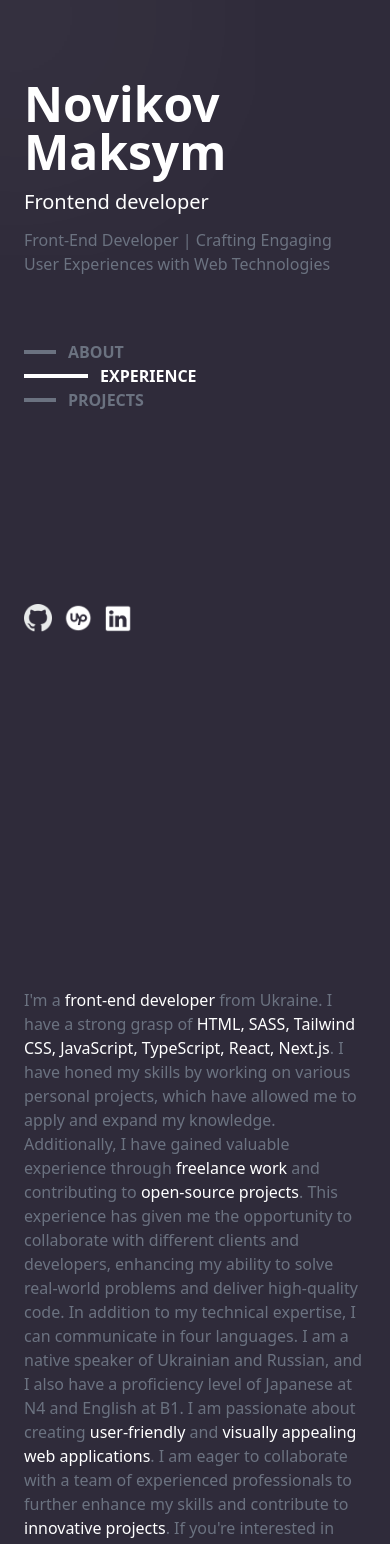
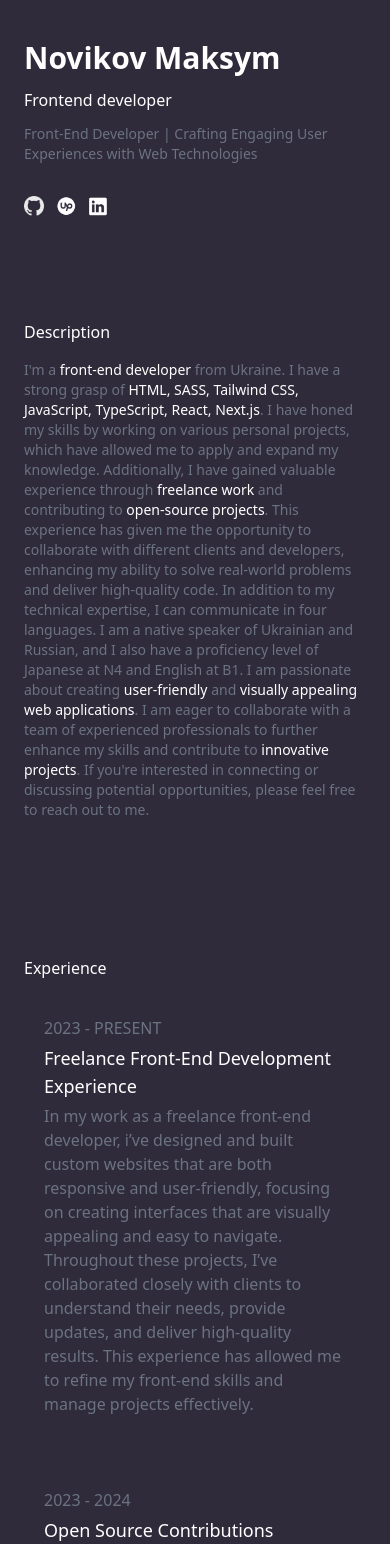
Before and after one commit to Rabbok/homepage3.0, a Next.js app: page / in a window 390 px wide. Shown: the top 1544 px of the page. Built offline with nearby package versions, Linux system fonts and the light colour scheme.

Commit message:
fix: improved layout and styling for mobile devices

```diff
--- a/src/app/components/Description/Description.tsx
+++ b/src/app/components/Description/Description.tsx
@@ -3,7 +3,7 @@ import StyledText from "../StyledText/StyledText";
 const Description = () => {
     return (
         <div>
-            <p className="text-gray-500 text-l font-medium">I'm a <StyledText>front-end developer</StyledText> from Ukraine. I have a strong grasp of <StyledText>HTML, SASS, Tailwind CSS, JavaScript, TypeScript, React, Next.js</StyledText>. I have honed my skills by working on various personal projects, which have allowed me to apply and expand my knowledge. Additionally, I have gained valuable experience through <StyledText>freelance work</StyledText> and contributing to <StyledText>open-source projects</StyledText>. This experience has given me the opportunity to collaborate with different clients and developers, enhancing my ability to solve real-world problems and deliver high-quality code.
+            <p className="text-gray-500 text-sm lg:text-base font-medium">I'm a <StyledText>front-end developer</StyledText> from Ukraine. I have a strong grasp of <StyledText>HTML, SASS, Tailwind CSS, JavaScript, TypeScript, React, Next.js</StyledText>. I have honed my skills by working on various personal projects, which have allowed me to apply and expand my knowledge. Additionally, I have gained valuable experience through <StyledText>freelance work</StyledText> and contributing to <StyledText>open-source projects</StyledText>. This experience has given me the opportunity to collaborate with different clients and developers, enhancing my ability to solve real-world problems and deliver high-quality code.
 
 In addition to my technical expertise, I can communicate in four languages. I am a native speaker of Ukrainian and Russian, and I also have a proficiency level of Japanese at N4 and English at B1. I am passionate about creating <StyledText>user-friendly</StyledText> and <StyledText>visually appealing web applications</StyledText>. I am eager to collaborate with a team of experienced professionals to further enhance my skills and contribute to <StyledText>innovative projects</StyledText>. If you're interested in connecting or discussing potential opportunities, please feel free to reach out to me.
 </p>
--- a/src/app/components/ExperienceBlock/ExperienceBlock.tsx
+++ b/src/app/components/ExperienceBlock/ExperienceBlock.tsx
@@ -6,11 +6,11 @@ type ExperienceBlockProps = {
 
 const ExperienceBlock = ({ title, text, date}: ExperienceBlockProps) => {
     return (
-        <div className="cursor-pointer relative min-h-40 w-full max-w-4xl mb-8 flex justify-center gap-6 p-5 rounded-l hover:bg-[#1c1b29]/10 hover:shadow-[0_0_2px_1px_rgba(255,255,255,0.1),0_0_4px_2px_rgba(255,255,255,0.1)] group">
-            <p className="text-gray-500 text-l font-medium w-1/3">{date}</p>
-            <div className="w-2/3">
-                <p className="text-white font-medium text-xl mb-3 group-hover:text-teal-300">{title}</p>
-                <p className="text-gray-500 text-l font-medium">{text}</p>
+        <div className="flex cursor-pointer relative min-h-40 w-full max-w-4xl mb-8 p-5 flex-col lg:flex-row lg:justify-center lg:gap-6 lg:p-5 rounded-l hover:bg-[#1c1b29]/10 hover:shadow-[0_0_2px_1px_rgba(255,255,255,0.1),0_0_4px_2px_rgba(255,255,255,0.1)] group">
+            <p className="text-gray-500 text-base lg:text-lg font-medium lg:w-1/3 mb-1">{date}</p>
+            <div className="lg:w-2/3">
+                <p className="text-white font-medium text-lg lg:text-xl mb-1 lg:mb-3 group-hover:text-teal-300">{title}</p>
+                <p className="text-gray-500 text-base lg:text-lg font-medium">{text}</p>
             </div>
         </div>
     );
--- a/src/app/components/Hero/Hero.tsx
+++ b/src/app/components/Hero/Hero.tsx
@@ -1,9 +1,9 @@
 const Hero = () => {
     return(
-        <div className="mb-16">
-            <h1 className="text-white font-bold text-5xl mb-3">Novikov Maksym</h1>
-            <h2 className="text-white font-medium text-xl mb-3">Frontend developer</h2>
-            <p className="text-gray-500 text-l font-medium">Front-End Developer | Crafting Engaging User Experiences with Web
+        <div className="mg:4 lg:mb-16">
+            <h1 className="text-white font-bold text-3xl lg:text-5xl mb-3">Novikov Maksym</h1>
+            <h2 className="text-white font-medium text-base lg:text-xl mb-3">Frontend developer</h2>
+            <p className="text-gray-500 text-sm lg:text-lg font-medium">Front-End Developer | Crafting Engaging User Experiences with Web
             Technologies</p>
         </div>
     )
--- a/src/app/components/Navigation/Nav.tsx
+++ b/src/app/components/Navigation/Nav.tsx
@@ -4,7 +4,7 @@ import { useState, useEffect } from "react";
 
 const Nav = () => {
     const [activeIndex, setActiveIndex] = useState(0);
-    const [hoveredIndex, setHoveredIndex] = useState(null);
+    const [hoveredIndex, setHoveredIndex] = useState<number | null>(null);
 
     useEffect(() => {
         const handleScroll = () => {
@@ -47,7 +47,7 @@ const Nav = () => {
     };
 
     return (
-        <nav>
+        <nav className="hidden lg:block">
             {items.map((item, index) => {
                 const isActive = activeIndex === index || hoveredIndex === index;
                 const lineStyle = {
--- a/src/app/components/SocialMedia/SocialMedia.tsx
+++ b/src/app/components/SocialMedia/SocialMedia.tsx
@@ -1,23 +1,23 @@
 const SocialMedia = () => {
   return (
-    <ul className="flex justify-start gap-3 mt-48">
+    <ul className="flex justify-start gap-3 mt-8 lg:mt-48">
       <a href="https://github.com/Rabbok" target="_blank">
         <img
-          className="h-7 w-7 transform transition-transform duration-300 hover:scale-125"
+          className="h-5 w-5 lg:h-7 lg:w-7 transform transition-transform duration-300 hover:scale-125"
           src="/img/317712_code_repository_github_repository_resource_icon_negate.png"
           alt=""
         />
       </a>
       <a href="https://www.upwork.com/freelancers/~01eba3de17dc7b1e4a?mp_source=share" target="_blank">
         <img
-          className="h-7 w-7 transform transition-transform duration-300 hover:scale-125"
+          className="h-5 w-5 lg:h-7 lg:w-7 transform transition-transform duration-300 hover:scale-125"
           src="/img/1929178_upwork_icon_negate.png"
           alt=""
         />
       </a>
       <a href="https://www.linkedin.com/in/maksym-novikov-dev/" target="_blank">
         <img
-          className="h-7 w-7 transform transition-transform duration-300 hover:scale-125"
+          className="h-5 w-5 lg:h-7 lg:w-7 transform transition-transform duration-300 hover:scale-125"
           src="/img/104493_linkedin_icon_negate.png"
           alt=""
         />
--- a/src/app/page.tsx
+++ b/src/app/page.tsx
@@ -26,29 +26,32 @@ export default function Home() {
   }, []);
 
   return (
-    <main className="relative min-h-screen bg-dark-indigo ">
-      <div id="glow" className="w-24 h-24 bg-white-half rounded-full pointer-events-none"></div>
+    <main className="relative min-h-screen bg-dark-indigo">
+      <div id="glow" className="hidden lg:block lg:absolute w-24 h-24 bg-white-half rounded-full pointer-events-none"></div>
 
-      <div className="grid lg:grid-cols-2 mx-auto flex-row justify-between max-w-7xl items-start">
-        <div className="sticky top-0 h-screen mx-auto min-h-screen max-w-screen-xl px-6 py-20 font-sans md:px-12 lg:px-24 lg:py-20">
+      <div className="grid h-1/2 lg:grid-cols-2 md:grid-cols-1 mx-auto flex-row justify-between max-w-7xl items-start">
+        <div className="lg:sticky top-0 lg:h-screen mx-auto lg:min-h-screen max-w-screen-xl px-6 pt-10 pb-0 font-sans md:px-12 lg:px-24 lg:py-20">
           <Hero />
           <Nav />
           <SocialMedia />
         </div>
 
-        <div className="mx-auto min-h-screen max-w-screen-xl px-6 py-12 font-sans md:px-12 md:py-20 lg:px-24 lg:py-0">
+        <div className="mx-auto min-h-screen max-w-screen-xl px-6 py-0 font-sans md:px-12 md:py-20 lg:px-24 lg:py-0">
 
           <section id="about" className="pb-32 py-24">
+            <p className="sticky top-0 md:hidden text-white font-medium text-base py-2 mb-2 bg-dark-indigo z-10">Description</p>
             <Description />
           </section>
 
           <section id="experience" className="pb-20">
+            <p className="sticky top-0 md:hidden text-white font-medium text-base py-2 mb-2 bg-dark-indigo z-10">Experience</p>
             <ExperinceBlock date="2023 - PRESENT" title="Freelance Front-End Development Experience" text="In my work as a freelance front-end developer, i’ve designed and built custom websites that are both responsive and user-friendly, focusing on creating interfaces that are visually appealing and easy to navigate. Throughout these projects, I’ve collaborated closely with clients to understand their needs, provide updates, and deliver high-quality results. This experience has allowed me to refine my front-end skills and manage projects effectively." />
             <ExperinceBlock date="2023 - 2024" title="Open Source Contributions" text="In my experience with open source projects on GitHub, I’ve contributed by adding new features, fixing bugs, and improving the overall functionality of various projects. Additionally, I’ve engaged with the community by participating in discussions and reviews, which has helped me collaborate effectively with other contributors and maintainers." />
             <ExperinceBlock date="2022 - 2023" title="Self-Learning & Online Courses" text="Throughout my journey in front-end development, I have actively pursued self-learning and completed a range of online courses to enhance my skills and knowledge. These courses have covered various topics, including TypeScript, Next.js, Tailwind CSS, and Redux, enabling me to stay up-to-date with industry trends and best practices." />
           </section>
 
-          <section id="projects" className="min-h-96">
+          <section id="projects" className="min-h-96 mb-40 lg:mb-0">
+            <p className="sticky top-0 md:hidden text-white font-medium text-base py-2 mb-2 bg-dark-indigo z-10">Projects</p>
             <Project imageName="image (2).png" title="Finuncle" text="Finuncle is a comprehensive budget management platform designed to help users efficiently track and plan their finances. The site features powerful tools, including SIP, CAGR, and EMI calculators, allowing users to make informed financial decisions and optimize their investment strategies." tags={["JavaScript", "React", "API", "Jest", "Git"]} />
             <Project imageName="image (5).png" title="Homepage" text="This homepage serves as the gateway to my portfolio, offering a clear and engaging introduction to my work. It features a contemporary design with easy navigation to explore my projects, skills, and professional experience." tags={["Next.js", "TypeScript", "Tailwind CSS", "Git"]} />
             <Project imageName="image (4).png" title="Jammming" text="Jammming is an application designed to conveniently save tracks from the Spotify platform into playlists. With Jammming, users can create and manage personalized music collections on Spotify, making the process of saving tracks more organized and user-friendly." tags={["Next.js", "TypeScript", "SASS", "Git", "API"]} />
```
Also changed, not shown: src/app/components/Project/Project.tsx (+8 -7 lines).
